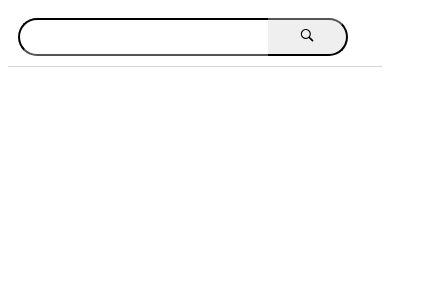
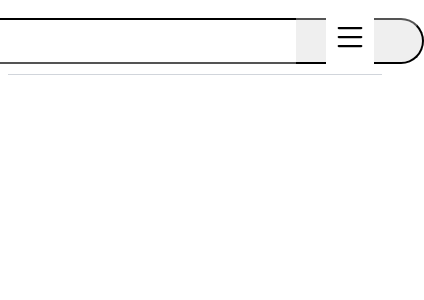
Before and after one commit to Blin70/React, a React (Create React App) app: page / in a window 390 px wide. Shown: the top 300 px of the page, 424 px wide, since content can reach past the window. Built offline with nearby package versions, Linux system fonts and the light colour scheme.

Commit message:
styles and added hamburger menu

```diff
--- a/src/Components/SearchBar.js
+++ b/src/Components/SearchBar.js
@@ -1,25 +1,32 @@
 import { useState } from "react";
 import { GoSearch } from "react-icons/go";
+import { BsList } from "react-icons/bs";
 
 function SearchBar(){
     const [term, setTerm] = useState("");
 
+    const handleClick = () => {
+        console.log("Hamburger clicked")
+
+    };
+
     const handleSubmit = (event) => {
         event.preventDefault();
-    }
+    };
 
     const handleChange = (event) => {
         setTerm(event.target.value)
-    }
+    };
 
     return(
-        <div className='search-bar border-[0] border-b border-solid border-b-gray-300 p-2.5'>
+        <div className='search-bar border-[0] border-b border-solid border-b-gray-300 p-2.5 flex justify-center'>
             <form className="flex" onSubmit={handleSubmit}>
-                <input value={term} type="text" onChange={handleChange} className="w-60 h-8 rounded-tl-3xl rounded-bl-3xl border-r-0 border-black text-xl pl-1.5 outline-0"></input>
-                <button className="w-20 rounded-tr-3xl rounded-br-3xl border-l-0"><GoSearch /></button>
+                <input value={term} type="text" onChange={handleChange} className="w-80 h-10 rounded-tl-3xl rounded-bl-3xl border-r-0 border-black text-xl pl-1.5 outline-0"></input>
+                <button className="w-32 rounded-tr-3xl rounded-br-3xl border-l-0 cursor-pointer"><GoSearch /></button>
             </form>
+            <button onClick={handleClick} className="bg-white border-0 text-4xl cursor-pointer right-4 absolute"><BsList /></button>
         </div>
-    )
+    );
 }
 
 export default SearchBar;
```
